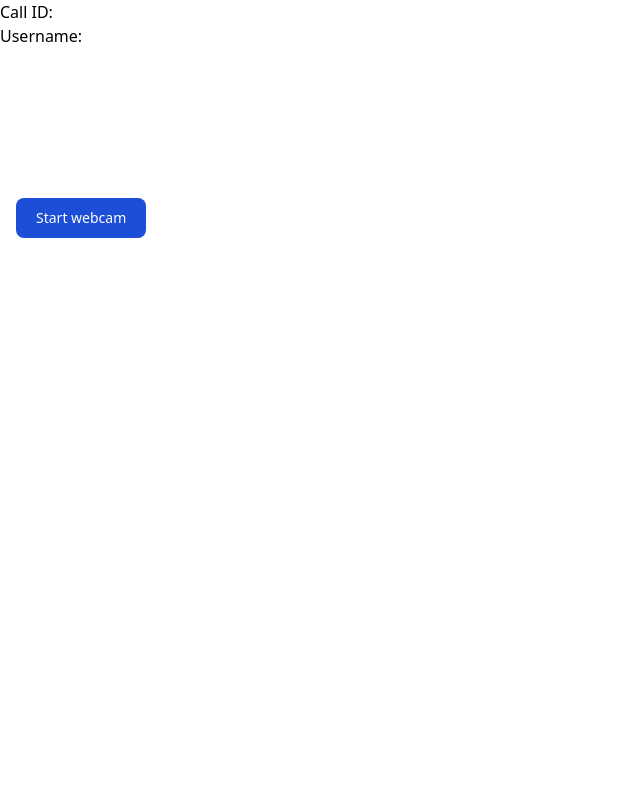
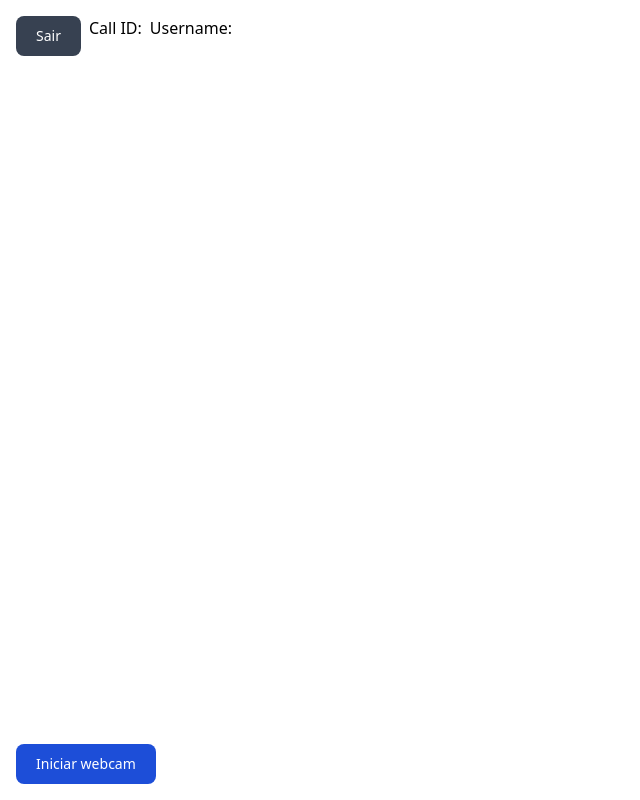
Before and after one commit to jobucaldas/distribuidos-T1-docker, a React (Create React App) app in the folder meet/: page /call in a window 1280 px wide. Shown: the whole page, without its empty margins (0-640 px from the left). Built offline with nearby package versions, Linux system fonts and the light colour scheme.

Commit message:
Better interface

```diff
--- a/meet/src/pages/Call.js
+++ b/meet/src/pages/Call.js
@@ -1,6 +1,8 @@
 import React, { useState, useRef } from 'react';
+import {useNavigate} from 'react-router-dom';
 
 const Call = () => {
+  const navigate = useNavigate();
   // controls if media input is on or off
   const [playing, setPlaying] = useState(false);
 
@@ -50,20 +52,29 @@ const Call = () => {
 
   return (
     <>
+      <div class="flex flex-row space-x-2 fixed left-4 top-4">
+        <button
+            class="text-white bg-gray-700 hover:bg-gray-800 focus:ring-4 focus:ring-gray-300 font-medium rounded-lg text-sm px-5 py-2.5"
+            onClick={() => {navigate("/")}}>
+          Sair
+        </button>
+        <>
           <h1>Call ID: {sessionStorage.getItem("callId")}</h1>
           <h1>Username: {sessionStorage.getItem("userName")}</h1>
+        </>
+      </div>
       <div className="container">
-          <video ref={webcamVideo} autoPlay playsInline></video>
-          <div class="flex flex-row space-x-4 mx-4">
+        <video class="fixed bottom-4 right-4 max-w-64" ref={webcamVideo} autoPlay playsInline></video>
+        <div class="flex flex-row space-x-4 mx-4 fixed bottom-4">
           <button
             class="text-white bg-blue-700 hover:bg-blue-800 focus:ring-4 focus:ring-blue-300 font-medium rounded-lg text-sm px-5 py-2.5"
             onClick={playing ? stopStream : startStream}>
-                Start webcam
+              Iniciar webcam
           </button>
           {playing ?
             <>
-                <button class="text-white bg-blue-700 hover:bg-blue-800 focus:ring-4 focus:ring-blue-300 font-medium rounded-lg text-sm px-5 py-2.5" onClick={toggleAudio}>Toggle Sound</button>
-                <button class="text-white bg-blue-700 hover:bg-blue-800 focus:ring-4 focus:ring-blue-300 font-medium rounded-lg text-sm px-5 py-2.5" onClick={toggleVideo}>Toggle Video</button>
+              <button class="text-white bg-blue-700 hover:bg-blue-800 focus:ring-4 focus:ring-blue-300 font-medium rounded-lg text-sm px-5 py-2.5" onClick={toggleAudio}>Habilitar Som</button>
+              <button class="text-white bg-blue-700 hover:bg-blue-800 focus:ring-4 focus:ring-blue-300 font-medium rounded-lg text-sm px-5 py-2.5" onClick={toggleVideo}>Habilitar Video</button>
             </>
             :
             null
```
Lines whose indentation alone changed are shown as unchanged.
